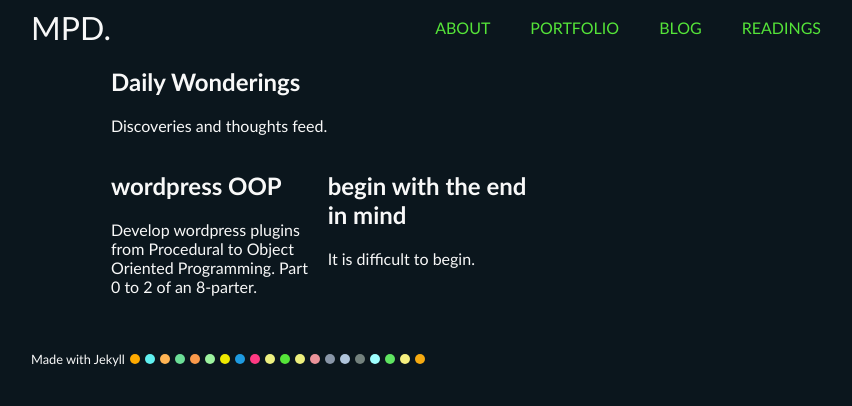
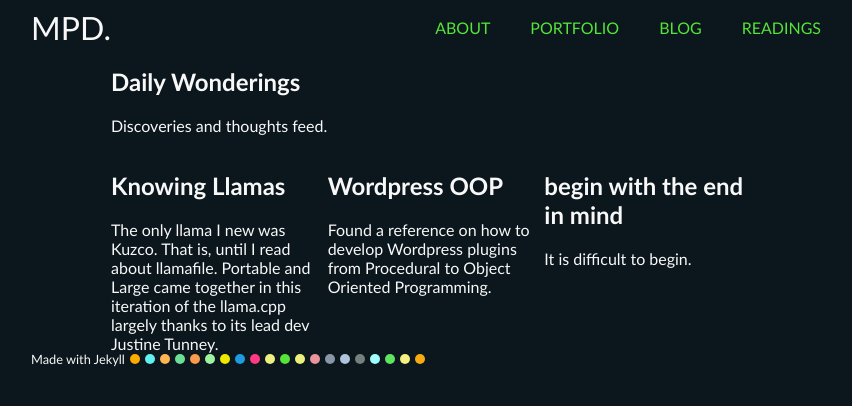
Before and after one commit to mpdagang/mpdagang.github.io, a Jekyll site: the page built from _pages/blog.html, in a window 1280 px wide. Shown: the top 406 px of the page, without its empty margins (209-1061 px from the left). Built offline with Jekyll 4.4.1, drawn with Linux system fonts in a browser that asks for light colours.

Commit message:
Content update
- today's post
- additional readings link
- 05/18 post revision

```diff
--- a/_posts/2024-05-18-wordpress-oop.md
+++ b/_posts/2024-05-18-wordpress-oop.md
@@ -1,15 +1,17 @@
 ---
-title: "wordpress OOP"
+title: "Wordpress OOP"
 ---
 
-Develop wordpress plugins from Procedural to Object Oriented Programming.
-Part 0 to 2 of an 8-parter.
+Found a reference on how to develop Wordpress plugins from Procedural to
+Object Oriented Programming.
 
-[0 - Tutorial Introduction](https://pressidium.com/blog/oop-wordpress-plugin-object-oriented-programming-overview-tutorial/)
-Talks about a brief summary on OOP, when to use OOP and procedural.
-[1 - Overview](https://pressidium.com/blog/wordpress-and-object-oriented-programming/)
-Explaining the Procedural Way vs the OOP way
-[2 - Real World Example](https://pressidium.com/blog/part-2-wordpress-and-object-oriented-programming/)
-Using SMS process to demonstrate OOP
+Links below are Part 0 to 2 of an 8-parter lesson.
+
+- [0 - Tutorial Introduction](https://pressidium.com/blog/oop-wordpress-plugin-object-oriented-programming-overview-tutorial/)
+  - Talks about a brief summary on OOP, when to use OOP and procedural.
+- [1 - Overview](https://pressidium.com/blog/wordpress-and-object-oriented-programming/)
+  - Explains the Procedural Way vs the OOP way.
+- [2 - Real World Example](https://pressidium.com/blog/part-2-wordpress-and-object-oriented-programming/)
+  - Using SMS process to demonstrate OOP.
 
 [comment]: <> ({{ page.date }})
--- /dev/null
+++ b/_posts/2024-05-28-small-llm.md
@@ -0,0 +1,11 @@
+---
+title: Knowing Llamas
+---
+
+The only llama I new was Kuzco. That is, until I read about [llamafile](https://lwn.net/Articles/971195).
+Portable and Large came together in this iteration of the llama.cpp largely thanks to its lead dev [Justine Tunney](https://justine.lol/matmul/).
+
+Trail of search:
+- LWN lead to post [➜](https://hacks.mozilla.org/2024/04/llamafiles-progress-four-months-in/)
+  - link to Justine's site and Git [➜](https://justine.lol/ape.html)[➜](https://github.com/jart)
+    - ...to posts on the details how LLaMA goes faster. [➜](https://justine.lol/matmul/)
```
Also changed, not shown: _pages/readings.html (+20 -6 lines).
